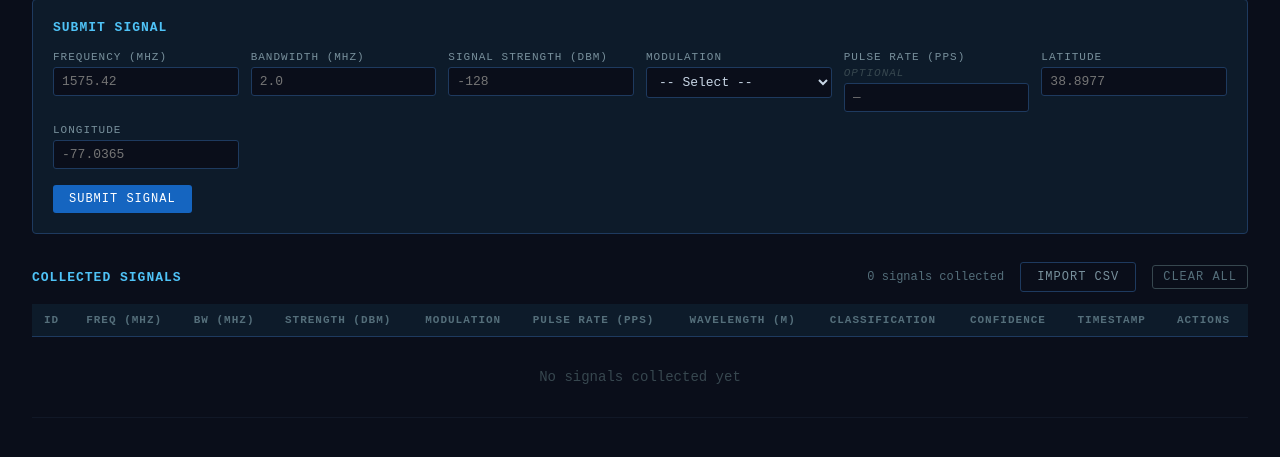
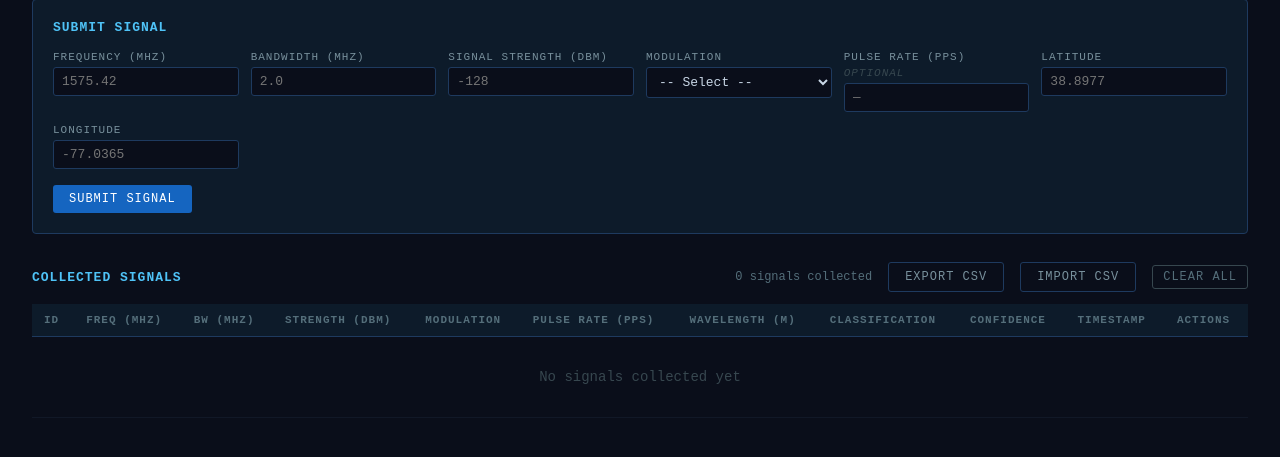
Before and after one commit to akkikishore5/Signal-Classifier, a Flask app: page / in a window 1280 px wide. Shown: the part 78-535 px from the top of the page. Run offline with Flask 3, Linux system fonts and the light colour scheme; data that the repository does not hold is empty.

Commit message:
Add CSV export

```diff
--- a/app/routes.py
+++ b/app/routes.py
@@ -121,6 +121,30 @@ def classify_signal(signal_id):
     return jsonify({**signal.to_dict(), "status": result["status"]}), 200
 
 
+CSV_FIELDS = [
+    "id", "frequency_mhz", "bandwidth_mhz", "signal_strength_dbm",
+    "modulation", "pulse_rate_pps", "wavelength_m", "latitude", "longitude",
+    "timestamp", "classification", "confidence_score", "classification_notes",
+]
+
+
+@bp.get("/signals/export")
+def export_csv():
+    signals = db.session.execute(db.select(Signal)).scalars().all()
+
+    output = io.StringIO()
+    writer = csv.DictWriter(output, fieldnames=CSV_FIELDS, extrasaction="ignore")
+    writer.writeheader()
+    for s in signals:
+        writer.writerow(s.to_dict())
+
+    return Response(
+        output.getvalue(),
+        mimetype="text/csv",
+        headers={"Content-Disposition": "attachment; filename=signals.csv"},
+    )
+
+
 @bp.post("/signals/import")
 def import_csv():
     if "file" not in request.files:
--- a/app/templates/index.html
+++ b/app/templates/index.html
@@ -120,6 +120,14 @@
         }
 
         button.classify-btn:hover { background: #1565c0; }
+
+        button.secondary {
+            background: transparent;
+            border: 1px solid #1e3a5f;
+            color: #78909c;
+        }
+
+        button.secondary:hover { border-color: #4fc3f7; color: #4fc3f7; background: transparent; }
 
         .import-label {
             background: transparent;
@@ -271,6 +279,7 @@
         <h2>Collected Signals</h2>
         <div style="display:flex;align-items:center;gap:16px">
             <span class="signal-count" id="signal-count"></span>
+            <button class="secondary" onclick="exportCSV()">Export CSV</button>
             <label class="import-label">
                 Import CSV
                 <input type="file" accept=".csv" style="display:none" onchange="importCSV(this)">
@@ -416,6 +425,11 @@
         setTimeout(() => toast.classList.remove('show'), 2500);
     }
 
+    // ── Export CSV ──
+    function exportCSV() {
+        window.location.href = '/signals/export';
+    }
+
     // ── Import CSV ──
     async function importCSV(input) {
         const file = input.files[0];
```
